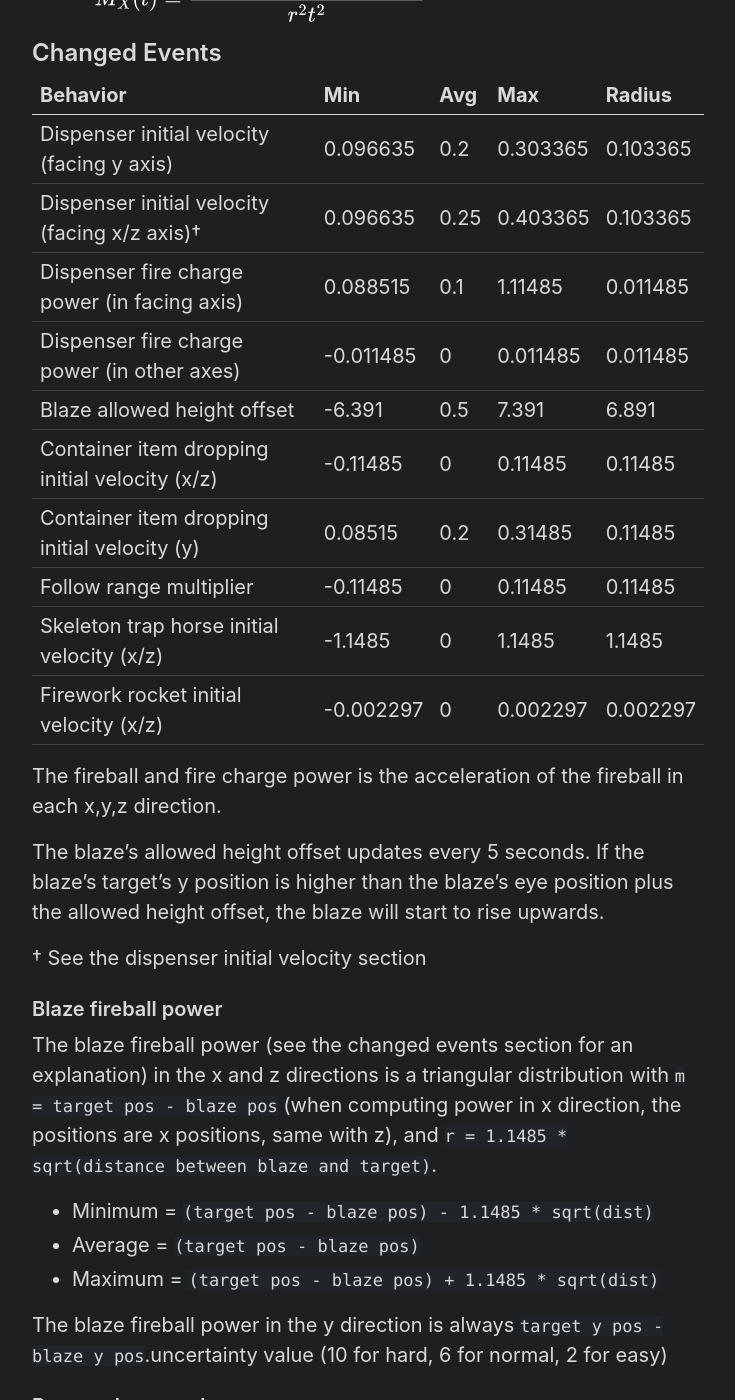
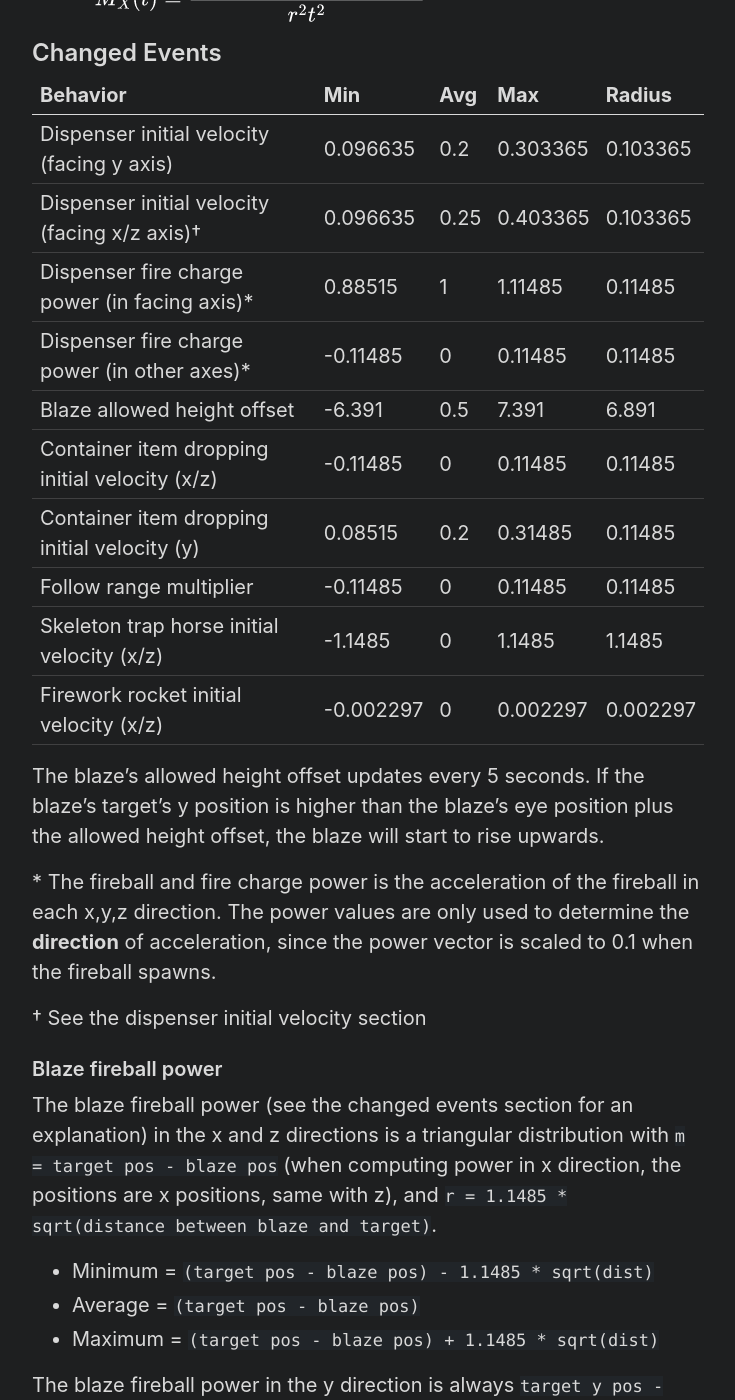
Before and after one commit to Tisawesomeness/tisawesomeness.github.io, a Jekyll site: the page built from snapshots/_posts/2022-04-26-22w16b.md, in a window 1280 px wide and 1400 px high, scrolled down 3166 px. Shown: the whole window, without its empty margins (272-1007 px from the left). Built offline with Jekyll 4.4.1, drawn with Linux system fonts in a browser that asks for light colours; comment, search, counter and statistics services are not loaded; some of the changed text lies outside the part shown.

Commit message:
Add note to 22w16b that fire charges are scaled

```diff
--- a/snapshots/_posts/2022-04-26-22w16b.md
+++ b/snapshots/_posts/2022-04-26-22w16b.md
@@ -82,22 +82,22 @@ For the mathematically inclined, this is the [probability density function]() in
 
 ## Changed Events
 
-| Behavior                                       | Min        | Avg  | Max      | Radius   |
-| ---------------------------------------------- | ---------- | ---- | -------- | -------- |
-| Dispenser initial velocity (facing y axis)     | 0.096635   | 0.2  | 0.303365 | 0.103365 |
-| Dispenser initial velocity (facing x/z axis)†  | 0.096635   | 0.25 | 0.403365 | 0.103365 |
-| Dispenser fire charge power (in facing axis)   | 0.088515   | 0.1  | 1.11485  | 0.011485 |
-| Dispenser fire charge power (in other axes)    | -0.011485  | 0    | 0.011485 | 0.011485 |
-| Blaze allowed height offset                    | -6.391     | 0.5  | 7.391    | 6.891    |
-| Container item dropping initial velocity (x/z) | -0.11485   | 0    | 0.11485  | 0.11485  |
-| Container item dropping initial velocity (y)   | 0.08515    | 0.2  | 0.31485  | 0.11485  |
-| Follow range multiplier                        | -0.11485   | 0    | 0.11485  | 0.11485  |
-| Skeleton trap horse initial velocity (x/z)     | -1.1485    | 0    | 1.1485   | 1.1485   |
-| Firework rocket initial velocity (x/z)         | -0.002297  | 0    | 0.002297 | 0.002297 |
-
-The fireball and fire charge power is the acceleration of the fireball in each x,y,z direction.
+| Behavior                                       | Min       | Avg  | Max      | Radius   |
+| ---------------------------------------------- | --------- | ---- | -------- | -------- |
+| Dispenser initial velocity (facing y axis)     | 0.096635  | 0.2  | 0.303365 | 0.103365 |
+| Dispenser initial velocity (facing x/z axis)†  | 0.096635  | 0.25 | 0.403365 | 0.103365 |
+| Dispenser fire charge power (in facing axis)\* | 0.88515   | 1    | 1.11485  | 0.11485  |
+| Dispenser fire charge power (in other axes)\*  | -0.11485  | 0    | 0.11485  | 0.11485  |
+| Blaze allowed height offset                    | -6.391    | 0.5  | 7.391    | 6.891    |
+| Container item dropping initial velocity (x/z) | -0.11485  | 0    | 0.11485  | 0.11485  |
+| Container item dropping initial velocity (y)   | 0.08515   | 0.2  | 0.31485  | 0.11485  |
+| Follow range multiplier                        | -0.11485  | 0    | 0.11485  | 0.11485  |
+| Skeleton trap horse initial velocity (x/z)     | -1.1485   | 0    | 1.1485   | 1.1485   |
+| Firework rocket initial velocity (x/z)         | -0.002297 | 0    | 0.002297 | 0.002297 |
 
 The blaze's allowed height offset updates every 5 seconds. If the blaze's target's y position is higher than the blaze's eye position plus the allowed height offset, the blaze will start to rise upwards.
+
+\* The fireball and fire charge power is the acceleration of the fireball in each x,y,z direction. The power values are only used to determine the **direction** of acceleration, since the power vector is scaled to 0.1 when the fireball spawns.
 
 † See the dispenser initial velocity section
 
```
Also changed, not shown: other parts of snapshots/_posts/2022-04-26-22w16b.md (+1 -1 lines).
